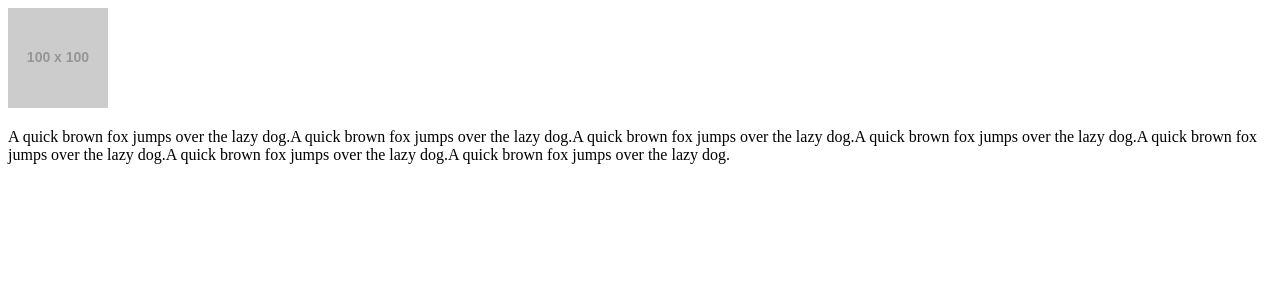
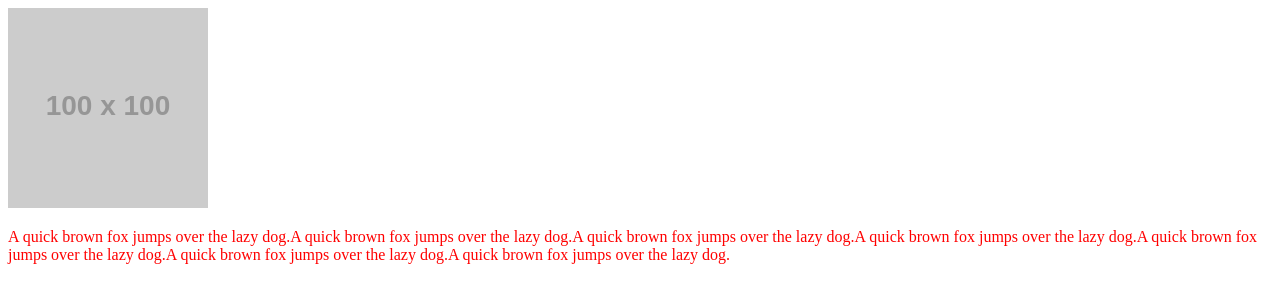
Before and after one commit to picnii/html5oneOone, a plain HTML site: page css/basic/index.html in a window 1280 px wide. Drawn offline with Linux system fonts and the light colour scheme; placeholder pictures from the web are drawn by us.

Commit message:
first change

```diff
--- a/css/basic/index.html
+++ b/css/basic/index.html
@@ -4,9 +4,8 @@
 		<title>Basic</title>
 	</head>
 	<body>
-		<img src="http://placehold.it/100x100">
-		<p>A quick brown fox jumps over the lazy dog.A quick brown fox jumps over the lazy dog.A quick brown fox jumps over the lazy dog.A quick brown fox jumps over the lazy dog.A quick brown fox jumps over the lazy dog.A quick brown fox jumps over the lazy dog.A quick brown fox jumps over the lazy dog.</p>
-
+		<img style="width:200px;" src="http://placehold.it/100x100">
+		<p style="color:red;">A quick brown fox jumps over the lazy dog.A quick brown fox jumps over the lazy dog.A quick brown fox jumps over the lazy dog.A quick brown fox jumps over the lazy dog.A quick brown fox jumps over the lazy dog.A quick brown fox jumps over the lazy dog.A quick brown fox jumps over the lazy dog.</p>
 		<style type="text/css">
 
 		</style>
```
